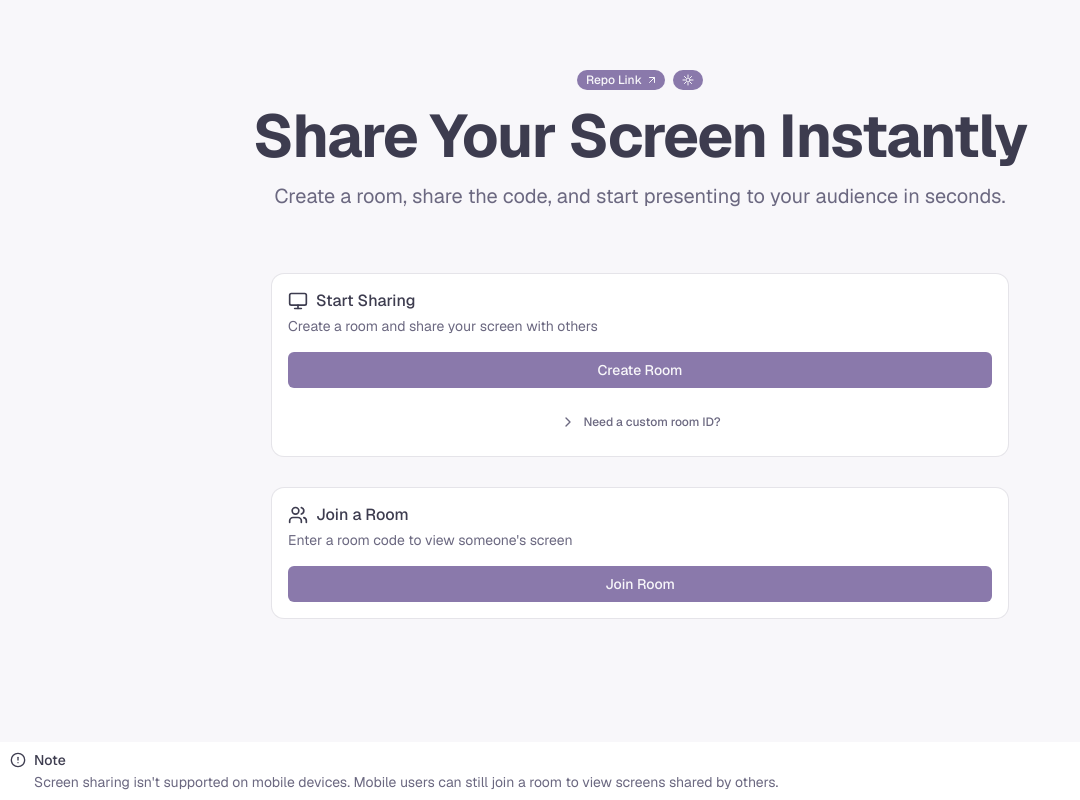
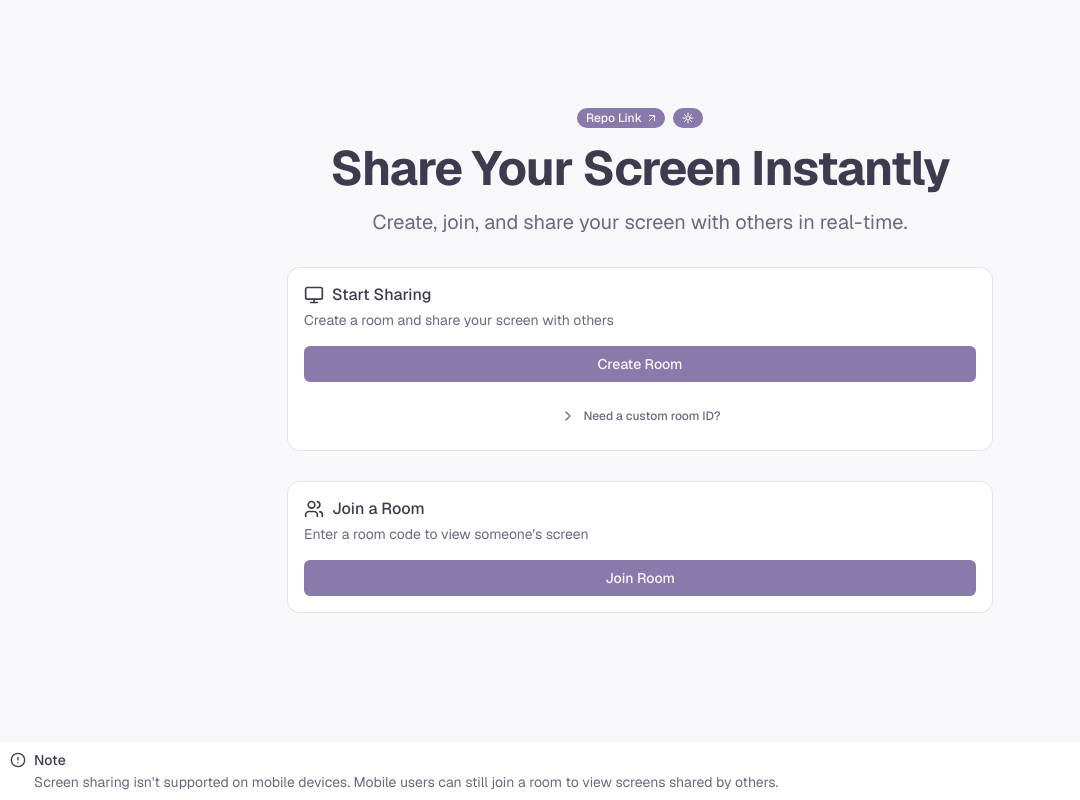
Before and after one commit to VA5UDEV/screen-sharing, a Next.js app: page / in a window 1280 px wide. Shown: the whole page, without its empty margins (0-1080 px from the left). Built offline with nearby package versions, Linux system fonts and the light colour scheme.

Commit message:
feat: ui fix

```diff
--- a/app/page.tsx
+++ b/app/page.tsx
@@ -16,7 +16,7 @@ import { ThemeSwitch } from "@/components/theme-switch";
 export default function Home() {
   return (
     <div>
-      <div className="h-[90vh] mx-auto flex justify-center max-w-4xl flex-col gap-8 px-4 py-8">
+      <div className="h-[90vh] mx-auto flex justify-center max-w-3xl flex-col gap-8 px-4 py-8">
         <div className="flex flex-col items-center gap-4 text-center">
           <div className="flex gap-2">
             <Badge asChild>
@@ -31,15 +31,14 @@ export default function Home() {
               <ThemeSwitch iconSize={12} />
             </Badge>
           </div>
-          <h1 className="text-4xl font-bold tracking-tight sm:text-6xl">
+          <h1 className="mx-auto max-w-3xl text-balance text-4xl font-bold tracking-tight sm:text-5xl">
             Share Your Screen Instantly
           </h1>
-          <p className="text-muted-foreground text-xl">
-            Create a room, share the code, and start presenting to your audience
-            in seconds.
+          <p className="text-muted-foreground mx-auto max-w-xl text-balance text-xl">
+            Create, join, and share your screen with others in real-time.
           </p>
         </div>
-            <div className="mx-auto flex w-full max-w-3xl flex-col gap-8 px-4 py-8">
+            <div className="mx-auto flex w-full max-w-3xl flex-col gap-8 px-4">
           <Card>
             <CardHeader>
               <CardTitle className="flex items-center gap-2">
```
